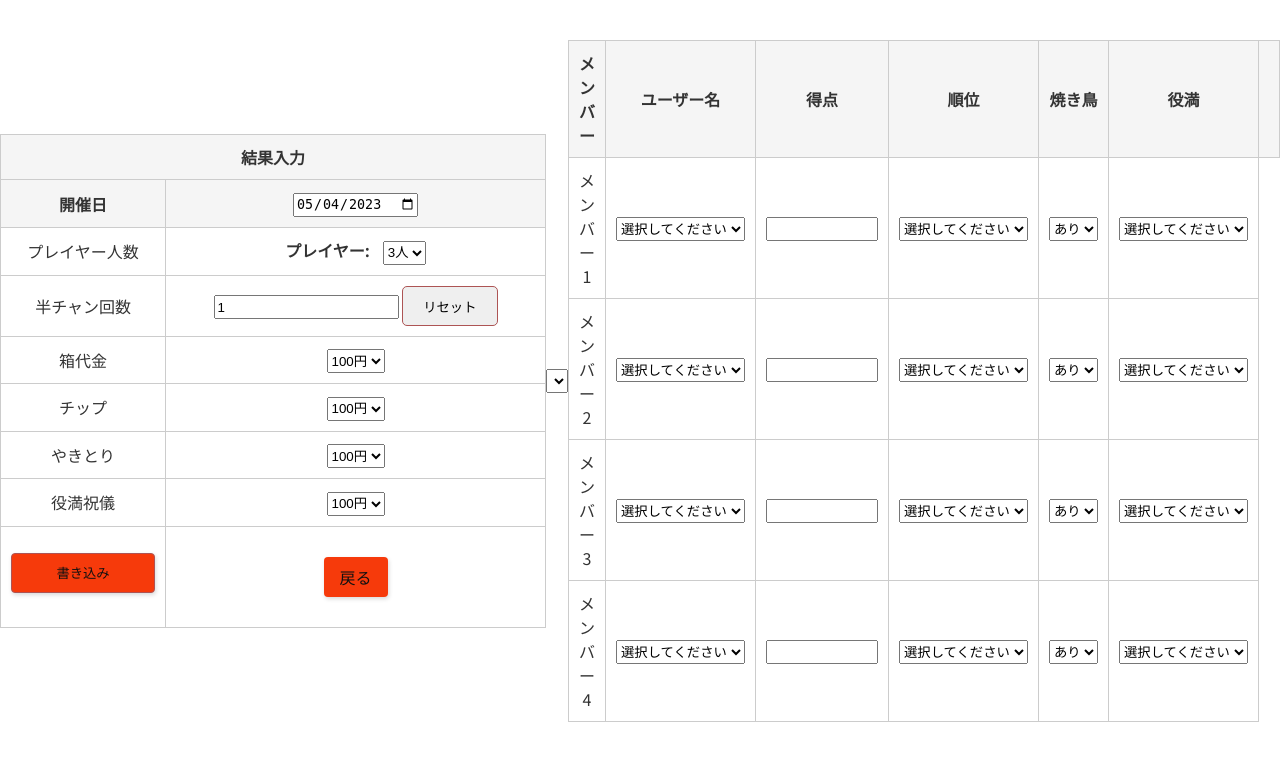
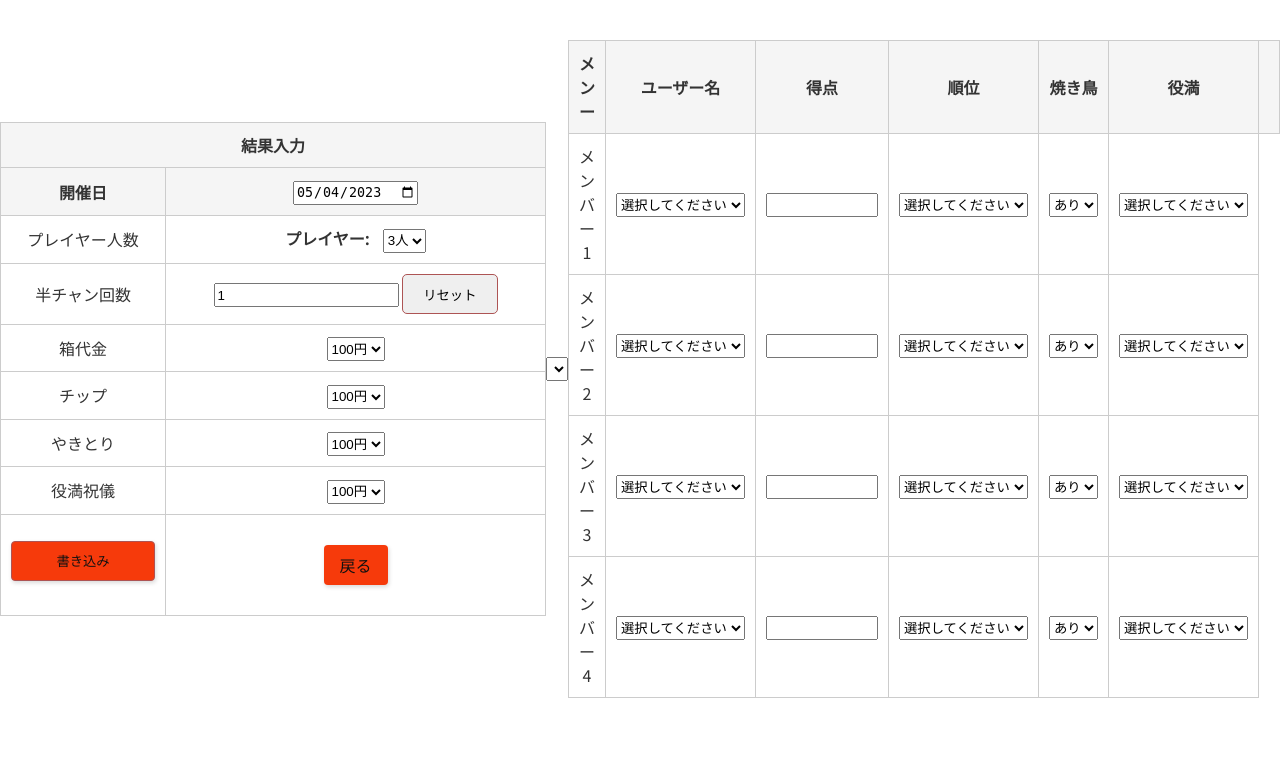
Before and after one commit to bobu2525/mazyan_db_app, a PHP site: page /game_result.php in a window 1280 px wide. Shown: the part 56-818 px from the top of the page. After the commit the page ends 754 px from the top, so only its background shows below. Run offline with PHP 8.4, Linux system fonts and the light colour scheme; data that the repository does not hold is empty.

Commit message:
テスト

```diff
--- a/game_result.php
+++ b/game_result.php
@@ -201,7 +201,7 @@ if ($_SERVER["REQUEST_METHOD"] == "POST") {
           <table>
               <thead>
                   <tr>
-                      <th>メンバー</th>
+                      <th>メンー</th>
                       <th>ユーザー名</th>
                       <th>得点</th>
                       <th>順位</th>
```
